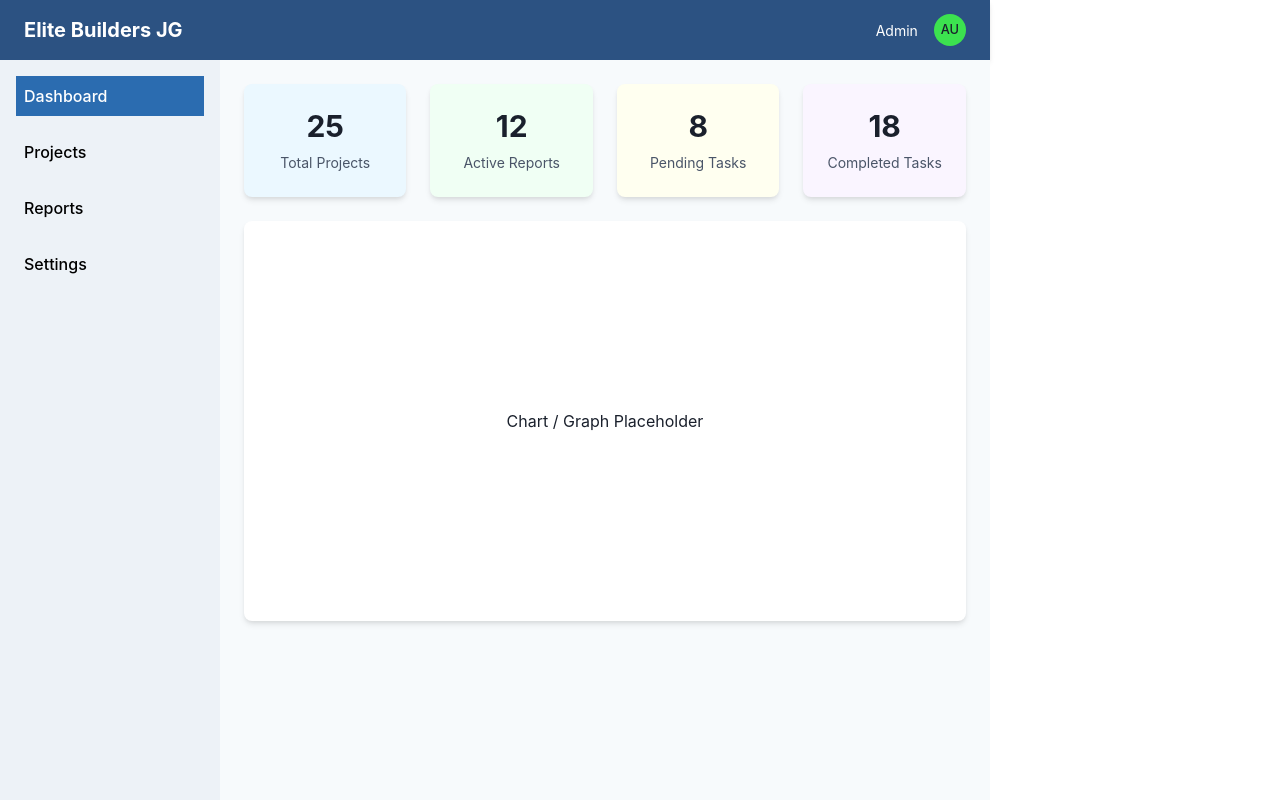
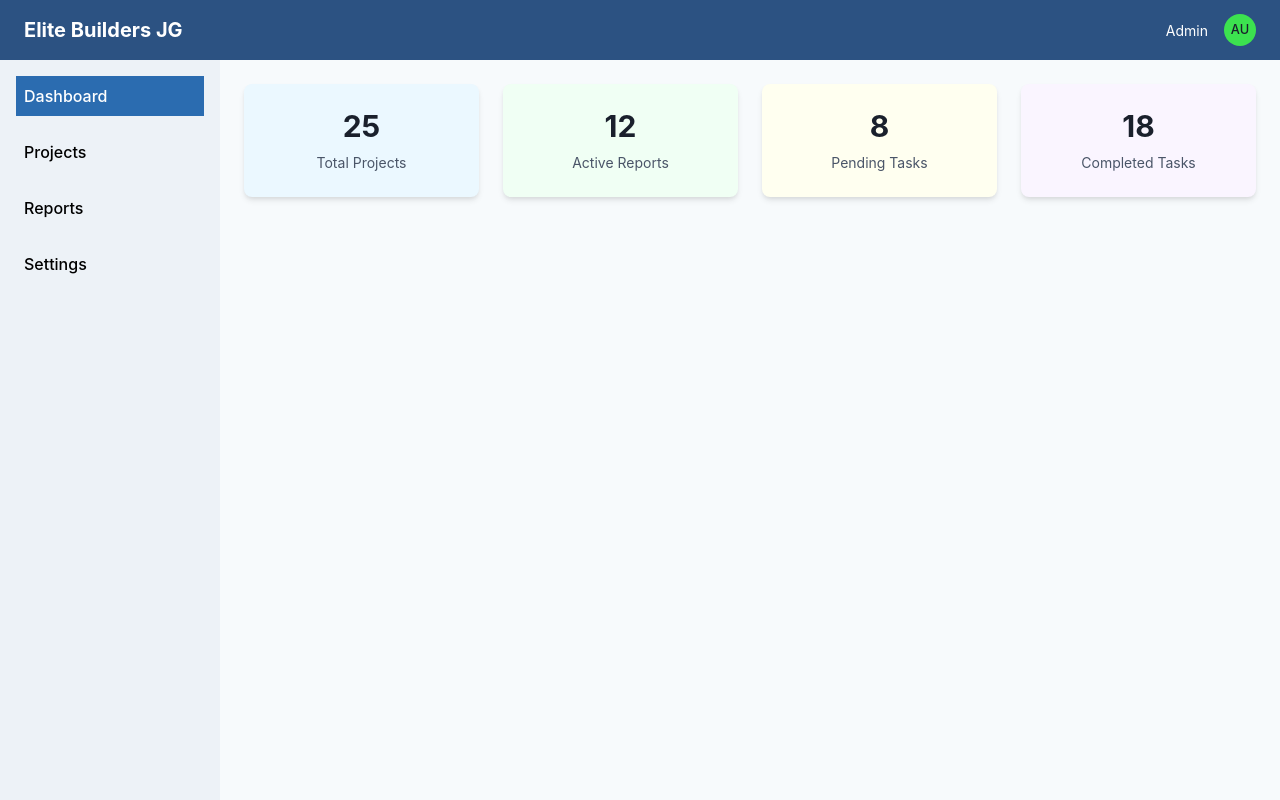
Before and after one commit to Nabin1-chand/Elite-Construction, a React (Vite) app: page /dashboard in a window 1280 px wide. Built offline with nearby package versions, Linux system fonts and the light colour scheme.

Commit message:
added: card component, header in dashboard and make route for item in dashboar

```diff
--- a/src/component/pages/DashBoard.jsx
+++ b/src/component/pages/DashBoard.jsx
@@ -5,12 +5,12 @@ import Sidebar from "../sidebar";
 
 const Dashboard = () => {
   return (
-     <Flex direction="column" minH="100vh">
+     <Flex direction="column" minH="100vh" w="100vw">
       {/* Header */}
       <Header />
 
       {/* Main content */}
-      <Flex flex="1">
+      <Flex flex="1" minH="0">
         {/* Sidebar */}
         <Sidebar />
 
@@ -18,8 +18,11 @@ const Dashboard = () => {
         <Box
           flex="1"
           p={6}
-          bg="gray.50"       // optional light background
-          minH="calc(100vh - 60px)" // full height minus header
+          bg="gray.50"
+             minH="0"
+          display="flex"
+          flexDirection="column"
+          overflowY="auto"
         >
           {/* Metric Cards */}
           <SimpleGrid columns={{ base: 1, md: 2, lg: 4 }} spacing={6} mb={6}>
@@ -29,20 +32,7 @@ const Dashboard = () => {
             <DashboardCard title="Completed Tasks" value="18" bg="purple.50" />
           </SimpleGrid>
 
-          {/* Chart/Table Placeholder */}
-          <Box
-            h="400px"
-            bg="white"
-            rounded="lg"
-            shadow="md"
-            p={4}
-            textAlign="center"
-            display="flex"
-            alignItems="center"
-            justifyContent="center"
-          >
-            Chart / Graph Placeholder
-          </Box>
+
         </Box>
       </Flex>
     </Flex>
```
